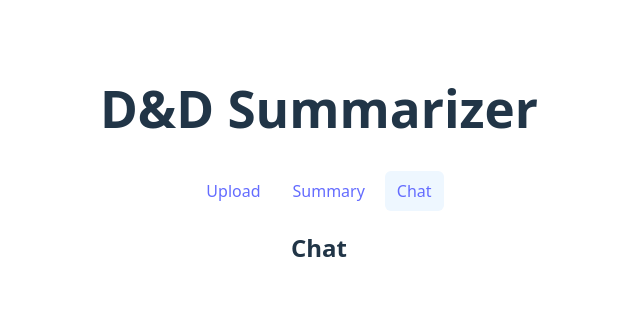
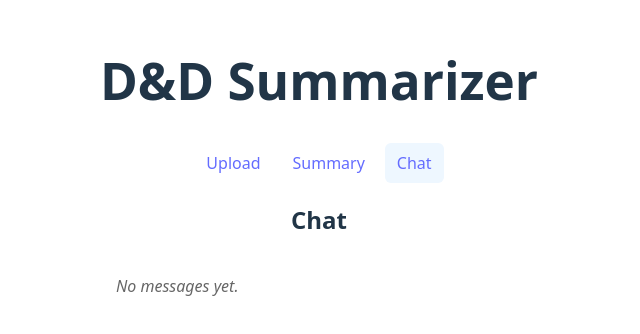
Before and after one commit to MichaelXian/dnd-summarizer-ui, a React (Vite) app in the folder web/: page /chat in a window 1280 px wide. Shown: the part 234-568 px from the top of the page, without its empty margins (321-961 px from the left). Built offline with nearby package versions, Linux system fonts and the light colour scheme.

Commit message:
Add chat history component

```diff
--- /dev/null
+++ b/web/src/components/chat/ChatHistory.tsx
@@ -0,0 +1,74 @@
+import React from 'react';
+
+export type ChatRole = 'user' | 'assistant';
+
+export interface ChatMessage {
+  role: ChatRole;
+  content: string;
+}
+
+export interface ChatHistoryProps {
+  messages: ChatMessage[];
+  emptyText?: string;
+  style?: React.CSSProperties;
+}
+
+const bubbleColor: Record<ChatRole, string> = {
+  user: '#e8f0fe',
+  assistant: '#f6f6f6',
+};
+
+const alignSelf: Record<ChatRole, 'flex-end' | 'flex-start'> = {
+  user: 'flex-end',
+  assistant: 'flex-start',
+};
+
+const ChatHistory: React.FC<ChatHistoryProps> = ({ messages, emptyText = 'No messages yet.', style }) => {
+  return (
+    <div style={{
+      maxWidth: 800,
+      backgroundColor: '#fff',
+      borderRadius: 8,
+      padding: '1rem',
+      margin: '0 auto',
+      textAlign: 'left',
+      ...style,
+    }}>
+      <div style={{
+        display: 'flex',
+        flexDirection: 'column',
+        gap: '0.5rem',
+      }}>
+        {messages.length === 0 && (
+          <div style={{ color: '#666', fontStyle: 'italic' }}>{emptyText}</div>
+        )}
+        {messages.map((m, idx) => {
+          const key = idx;
+          const role = m.role;
+          return (
+            <div key={key} style={{ display: 'flex'}}>
+              <div
+                style={{
+                  alignSelf: alignSelf[role],
+                  background: bubbleColor[role],
+                  padding: '0.6rem 0.8rem',
+                  borderRadius: 10,
+                  maxWidth: '80%',
+                  whiteSpace: 'pre-wrap',
+                  boxShadow: '0 1px 2px rgba(0,0,0,0.06)'
+                }}
+              >
+                <div style={{ fontSize: 12, color: '#666', marginBottom: 4, textTransform: 'capitalize' }}>
+                  {role}
+                </div>
+                <div style={{ color: '#111' }}>{m.content}</div>
+              </div>
+            </div>
+          );
+        })}
+      </div>
+    </div>
+  );
+};
+
+export default ChatHistory;
--- /dev/null
+++ b/web/src/components/chat/index.ts
@@ -0,0 +1,2 @@
+export { default as ChatHistory } from './ChatHistory';
+export type { ChatMessage, ChatRole, ChatHistoryProps } from './ChatHistory';
--- a/web/src/pages/ChatPage.tsx
+++ b/web/src/pages/ChatPage.tsx
@@ -1,11 +1,12 @@
 import React from 'react';
+import { ChatHistory } from '../components/chat';
 
 const ChatPage: React.FC = () => {
-
 
   return (
     <div style={{ maxWidth: 800, margin: '0 auto' }}>
       <h2>Chat</h2>
+      <ChatHistory messages={[]} />
     </div>
   );
 };
```
